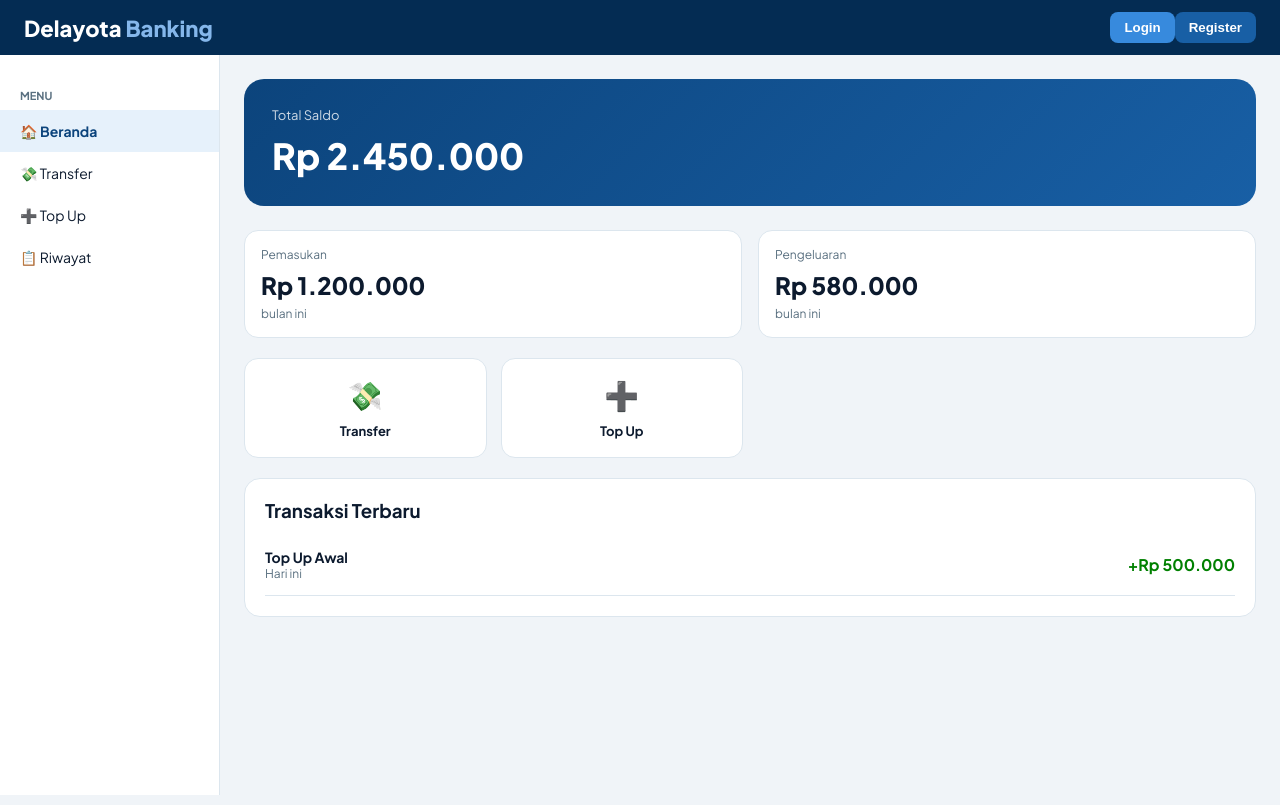
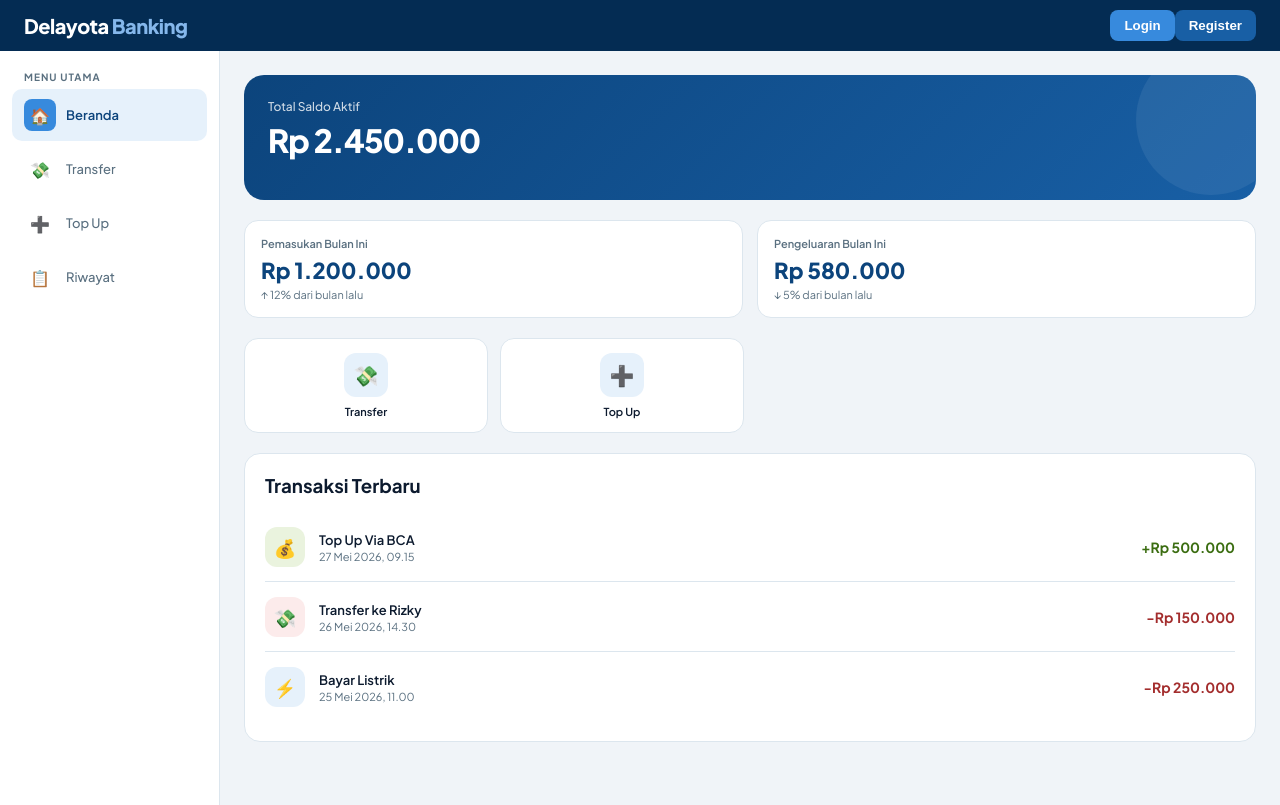
Before and after one commit to Arelhacker/Nathanael_tugashtml_23, a plain HTML site: page index.html in a window 1280 px wide. Drawn offline with Linux system fonts and the light colour scheme.

Commit message:
Update index.html

```diff
--- a/index.html
+++ b/index.html
@@ -3,67 +3,21 @@
 <head>
 <meta charset="UTF-8">
 <meta name="viewport" content="width=device-width, initial-scale=1.0">
+<title>Delayota Banking</title>
+<link href="https://fonts.googleapis.com/css2?family=Plus+Jakarta+Sans:wght@300;400;500;600;700;800&display=swap" rel="stylesheet">
+<style>
+*{margin:0;padding:0;box-sizing:border-box}
+:root{
+  --blue-50:#e6f1fb;--blue-100:#b5d4f4;--blue-200:#85b7eb;--blue-400:#378add;--blue-600:#185fa5;--blue-800:#0c447c;--blue-900:#042c53;
+  --bg:#f0f4f8;--white:#ffffff;--text:#0c1a2e;--muted:#5a7080;--border:#dce6ee;
+}
+body{font-family:'Plus Jakarta Sans',sans-serif;background:var(--bg);color:var(--text);min-height:100vh}
 
-<title>Delayota Banking</title>
-
-<link href="https://fonts.googleapis.com/css2?family=Plus+Jakarta+Sans:wght@300;400;500;600;700;800&display=swap" rel="stylesheet">
-
-<style>
-
-*{
-    margin:0;
-    padding:0;
-    box-sizing:border-box;
-}
-
-:root{
-  --blue-50:#e6f1fb;
-  --blue-100:#b5d4f4;
-  --blue-200:#85b7eb;
-  --blue-400:#378add;
-  --blue-600:#185fa5;
-  --blue-800:#0c447c;
-  --blue-900:#042c53;
-
-  --bg:#f0f4f8;
-  --white:#ffffff;
-  --text:#0c1a2e;
-  --muted:#5a7080;
-  --border:#dce6ee;
-}
-
-body{
-    font-family:'Plus Jakarta Sans',sans-serif;
-    background:var(--bg);
-    color:var(--text);
-    min-height:100vh;
-}
-
-/* ================= TOPBAR ================= */
-
-.topbar{
-    background:var(--blue-900);
-    color:#fff;
-    padding:12px 24px;
-    display:flex;
-    justify-content:space-between;
-    align-items:center;
-}
-
-.topbar-logo{
-    font-size:22px;
-    font-weight:800;
-}
-
-.topbar-logo span{
-    color:var(--blue-200);
-}
-
-.topbar-user{
-    display:flex;
-    align-items:center;
-    gap:12px;
-}
+.topbar{background:var(--blue-900);color:#fff;padding:10px 24px;display:flex;justify-content:space-between;align-items:center}
+.topbar-logo{font-size:20px;font-weight:800;letter-spacing:-0.5px;color:#fff}
+.topbar-logo span{color:var(--blue-200)}
+.topbar-user{display:flex;align-items:center;gap:12px;font-size:13px}
+.avatar{width:34px;height:34px;border-radius:50%;background:var(--blue-400);display:flex;align-items:center;justify-content:center;font-weight:700;font-size:13px;color:#fff}
 
 .top-btn{
   background:#378add;
@@ -83,237 +37,57 @@ body{
   opacity:.9;
 }
 
-.avatar{
-    width:36px;
-    height:36px;
-    border-radius:50%;
-    background:#378add;
-    display:flex;
-    align-items:center;
-    justify-content:center;
-    font-weight:700;
-    color:white;
-}
-
-/* ================= APP ================= */
-
-.app{
-    display:flex;
-    min-height:calc(100vh - 60px);
-}
-
-/* ================= SIDEBAR ================= */
-
-.sidebar{
-    width:220px;
-    background:white;
-    border-right:1px solid var(--border);
-    padding:20px 0;
-}
-
-.nav-label{
-    font-size:11px;
-    color:var(--muted);
-    font-weight:700;
-    margin:14px 20px 8px;
-}
-
-.nav-item{
-    padding:12px 20px;
-    cursor:pointer;
-    display:flex;
-    gap:10px;
-    align-items:center;
-    font-size:14px;
-    transition:.2s;
-}
-
-.nav-item:hover{
-    background:var(--blue-50);
-}
-
-.nav-item.active{
-    background:var(--blue-50);
-    color:var(--blue-800);
-    font-weight:700;
-}
-
-/* ================= CONTENT ================= */
-
-.content{
-    flex:1;
-    padding:24px;
-}
-
-.section{
-    display:none;
-}
-
-.section.active{
-    display:block;
-}
-
-/* ================= SALDO ================= */
-
-.saldo-card{
-    background:linear-gradient(135deg,var(--blue-800),var(--blue-600));
-    color:white;
-    padding:28px;
-    border-radius:20px;
-    margin-bottom:24px;
-}
-
-.saldo-label{
-    font-size:13px;
-    opacity:.8;
-}
-
-.saldo-amount{
-    font-size:36px;
-    font-weight:800;
-    margin-top:10px;
-}
-
-/* ================= CARD ================= */
-
-.card{
-    background:white;
-    border-radius:16px;
-    border:1px solid var(--border);
-    padding:20px;
-}
-
-.card-grid{
-    display:grid;
-    grid-template-columns:repeat(auto-fit,minmax(180px,1fr));
-    gap:16px;
-    margin-bottom:20px;
-}
-
-.stat-mini{
-    background:white;
-    border:1px solid var(--border);
-    border-radius:14px;
-    padding:16px;
-}
-
-.stat-mini-label{
-    font-size:12px;
-    color:var(--muted);
-}
-
-.stat-mini-val{
-    font-size:24px;
-    font-weight:800;
-    margin-top:8px;
-}
-
-.stat-mini-sub{
-    font-size:12px;
-    color:var(--muted);
-    margin-top:6px;
-}
-
-/* ================= QUICK MENU ================= */
-
-.quick-grid{
-    display:grid;
-    grid-template-columns:repeat(4,1fr);
-    gap:14px;
-    margin-bottom:20px;
-}
-
-.quick-btn{
-    background:white;
-    border:1px solid var(--border);
-    border-radius:14px;
-    padding:18px;
-    cursor:pointer;
-    text-align:center;
-    transition:.2s;
-}
-
-.quick-btn:hover{
-    background:var(--blue-50);
-}
-
-.quick-btn-icon{
-    font-size:28px;
-}
-
-.quick-btn-label{
-    margin-top:10px;
-    font-size:13px;
-    font-weight:700;
-}
-
-/* ================= TRANSAKSI ================= */
-
-.tx-list{
-    margin-top:12px;
-}
-
-.tx-item{
-    display:flex;
-    justify-content:space-between;
-    align-items:center;
-    padding:14px 0;
-    border-bottom:1px solid var(--border);
-}
-
-.tx-name{
-    font-size:14px;
-    font-weight:700;
-}
-
-.tx-date{
-    font-size:12px;
-    color:var(--muted);
-}
-
-.tx-amount{
-    font-weight:700;
-}
-
-.in{
-    color:green;
-}
-
-.out{
-    color:red;
-}
-
-/* ================= NOTIF ================= */
-
-.notif{
-    position:fixed;
-    top:20px;
-    right:20px;
-    background:var(--blue-800);
-    color:white;
-    padding:14px 20px;
-    border-radius:10px;
-    display:none;
-}
-
+.app{display:flex;min-height:calc(100vh - 46px)}
+.sidebar{width:220px;background:var(--white);border-right:1px solid var(--border);padding:20px 0;flex-shrink:0}
+.nav-section{padding:0 12px;margin-bottom:8px}
+.nav-label{font-size:10px;font-weight:700;color:var(--muted);text-transform:uppercase;letter-spacing:1px;padding:0 12px;margin-bottom:6px}
+.nav-item{display:flex;align-items:center;gap:10px;padding:10px 12px;border-radius:10px;cursor:pointer;font-size:13px;font-weight:500;color:var(--muted);transition:all .15s;margin-bottom:2px}
+.nav-item:hover{background:var(--blue-50);color:var(--blue-600)}
+.nav-item.active{background:var(--blue-50);color:var(--blue-800);font-weight:600}
+.nav-icon{width:32px;height:32px;border-radius:8px;display:flex;align-items:center;justify-content:center;font-size:16px;flex-shrink:0}
+.nav-item.active .nav-icon{background:var(--blue-400);color:#fff}
+.content{flex:1;padding:24px;overflow-y:auto}
+.section{display:none}
+.section.active{display:block}
+.card{background:var(--white);border-radius:16px;border:1px solid var(--border);padding:20px}
+.card-grid{display:grid;grid-template-columns:repeat(auto-fit,minmax(160px,1fr));gap:14px;margin-bottom:20px}
+.saldo-card{background:linear-gradient(135deg,var(--blue-800),var(--blue-600));border-radius:20px;padding:24px;color:#fff;position:relative;overflow:hidden;margin-bottom:20px}
+.saldo-card::after{content:'';position:absolute;right:-30px;top:-30px;width:150px;height:150px;border-radius:50%;background:rgba(255,255,255,0.07)}
+.saldo-label{font-size:12px;opacity:.8;margin-bottom:6px;font-weight:500}
+.saldo-amount{font-size:32px;font-weight:800;letter-spacing:-1px;margin-bottom:16px}
+.quick-grid{display:grid;grid-template-columns:repeat(4,1fr);gap:12px;margin-bottom:20px}
+.quick-btn{background:var(--white);border:1px solid var(--border);border-radius:14px;padding:14px 10px;display:flex;flex-direction:column;align-items:center;gap:8px;cursor:pointer;transition:all .15s}
+.quick-btn:hover{border-color:var(--blue-400);background:var(--blue-50);transform:translateY(-2px)}
+.quick-btn-icon{width:44px;height:44px;border-radius:12px;background:var(--blue-50);display:flex;align-items:center;justify-content:center;font-size:20px}
+.quick-btn-label{font-size:11px;font-weight:600;color:var(--text);text-align:center}
+.stat-mini{background:var(--white);border:1px solid var(--border);border-radius:14px;padding:16px}
+.stat-mini-label{font-size:11px;color:var(--muted);font-weight:600;margin-bottom:6px}
+.stat-mini-val{font-size:22px;font-weight:800;color:var(--blue-800)}
+.stat-mini-sub{font-size:11px;color:var(--muted);margin-top:4px}
+.tx-list{display:flex;flex-direction:column;gap:1px}
+.tx-item{display:flex;align-items:center;gap:14px;padding:14px 0;border-bottom:1px solid var(--border)}
+.tx-item:last-child{border-bottom:none}
+.tx-icon{width:40px;height:40px;border-radius:12px;display:flex;align-items:center;justify-content:center;font-size:18px;flex-shrink:0}
+.tx-icon.in{background:#eaf3de;color:#3b6d11}
+.tx-icon.out{background:#fcebeb;color:#a32d2d}
+.tx-icon.bill{background:var(--blue-50);color:var(--blue-600)}
+.tx-info{flex:1}
+.tx-name{font-size:13px;font-weight:600;color:var(--text)}
+.tx-date{font-size:11px;color:var(--muted);margin-top:2px}
+.tx-amount{font-size:14px;font-weight:700}
+.tx-amount.in{color:#3b6d11}
+.tx-amount.out{color:#a32d2d}
+.notif{position:fixed;top:20px;right:20px;background:var(--blue-800);color:#fff;padding:14px 20px;border-radius:12px;font-size:13px;font-weight:600;z-index:200;display:none}
 </style>
 </head>
-
 <body>
 
-<!-- ================= TOPBAR ================= -->
-
 <div class="topbar">
-
-    <div class="topbar-logo">
-        Delayota <span>Banking</span>
-    </div>
+  <div class="topbar-logo">Delayota <span>Banking</span></div>
 
   <div class="topbar-user">
 
-        <!-- sebelum login -->
     <div id="guestMenu">
-
       <button onclick="window.location.href='login/index.html'" class="top-btn">
         Login
       </button>
@@ -321,13 +95,11 @@ body{
       <button onclick="window.location.href='login/register.html'" class="top-btn register">
         Register
       </button>
-
     </div>
 
-        <!-- sesudah login -->
     <div id="userMenu" style="display:none;align-items:center;gap:12px;">
 
-            <span style="font-size:13px;color:rgba(255,255,255,.7)">
+      <span style="color:rgba(255,255,255,0.7);font-size:12px">
         Selamat datang,
       </span>
 
@@ -342,72 +114,57 @@ body{
     </div>
 
   </div>
-
 </div>
-
-<!-- ================= APP ================= -->
 
 <div class="app">
 
-    <!-- SIDEBAR -->
 <div class="sidebar">
-
-        <div class="nav-label">MENU</div>
+<div class="nav-section">
+<div class="nav-label">Menu Utama</div>
 
 <div class="nav-item active" onclick="showSection('beranda')">
-            🏠 Beranda
+<div class="nav-icon">🏠</div> Beranda
 </div>
 
 <div class="nav-item" onclick="showSection('transfer')">
-            💸 Transfer
+<div class="nav-icon">💸</div> Transfer
 </div>
 
 <div class="nav-item" onclick="showSection('topup')">
-            ➕ Top Up
+<div class="nav-icon">➕</div> Top Up
 </div>
 
 <div class="nav-item" onclick="showSection('riwayat')">
-            📋 Riwayat
+<div class="nav-icon">📋</div> Riwayat
 </div>
 
 </div>
+</div>
 
-    <!-- CONTENT -->
 <div class="content">
 
-        <!-- BERANDA -->
 <div class="section active" id="sec-beranda">
 
 <div class="saldo-card">
-
-                <div class="saldo-label">
-                    Total Saldo
-                </div>
-
-                <div class="saldo-amount" id="saldo-display">
-                    Rp 2.450.000
-                </div>
-
+<div class="saldo-label">Total Saldo Aktif</div>
+<div class="saldo-amount" id="saldo-display">Rp 2.450.000</div>
 </div>
 
 <div class="card-grid">
-
 <div class="stat-mini">
-                    <div class="stat-mini-label">Pemasukan</div>
+<div class="stat-mini-label">Pemasukan Bulan Ini</div>
 <div class="stat-mini-val">Rp 1.200.000</div>
-                    <div class="stat-mini-sub">bulan ini</div>
+<div class="stat-mini-sub">↑ 12% dari bulan lalu</div>
 </div>
 
 <div class="stat-mini">
-                    <div class="stat-mini-label">Pengeluaran</div>
+<div class="stat-mini-label">Pengeluaran Bulan Ini</div>
 <div class="stat-mini-val">Rp 580.000</div>
-                    <div class="stat-mini-sub">bulan ini</div>
+<div class="stat-mini-sub">↓ 5% dari bulan lalu</div>
 </div>
-
 </div>
 
 <div class="quick-grid">
-
 <div class="quick-btn" onclick="showSection('transfer')">
 <div class="quick-btn-icon">💸</div>
 <div class="quick-btn-label">Transfer</div>
@@ -417,185 +174,105 @@ body{
 <div class="quick-btn-icon">➕</div>
 <div class="quick-btn-label">Top Up</div>
 </div>
-
 </div>
 
 <div class="card">
-
-                <h3>Transaksi Terbaru</h3>
-
+<h3 style="margin-bottom:16px">Transaksi Terbaru</h3>
 <div class="tx-list" id="tx-home"></div>
-
 </div>
 
 </div>
 
-        <!-- TRANSFER -->
 <div class="section" id="sec-transfer">
+<div class="card">
+<h2 style="margin-bottom:16px">Transfer Dana</h2>
 
+<input type="text" id="tf-nama" placeholder="Nama penerima" style="width:100%;padding:12px;margin-bottom:12px;border-radius:8px;border:1px solid #ccc">
+
+<input type="number" id="tf-jumlah" placeholder="Jumlah transfer" style="width:100%;padding:12px;margin-bottom:12px;border-radius:8px;border:1px solid #ccc">
+
+<button class="top-btn" onclick="doTransfer()">Transfer</button>
+</div>
+</div>
+
+<div class="section" id="sec-topup">
 <div class="card">
+<h2 style="margin-bottom:16px">Top Up Saldo</h2>
 
-                <h2 style="margin-bottom:18px">
-                    Transfer Dana
-                </h2>
+<input type="number" id="tu-jumlah" placeholder="Jumlah Top Up" style="width:100%;padding:12px;margin-bottom:12px;border-radius:8px;border:1px solid #ccc">
 
-                <input type="text" id="tf-nama"
-                placeholder="Nama penerima"
-                style="width:100%;padding:12px;margin-bottom:12px">
+<button class="top-btn" onclick="doTopup()">Top Up</button>
+</div>
+</div>
 
-                <input type="number" id="tf-jumlah"
-                placeholder="Jumlah transfer"
-                style="width:100%;padding:12px;margin-bottom:12px">
-
-                <button onclick="doTransfer()" class="top-btn">
-                    Transfer
-                </button>
-
+<div class="section" id="sec-riwayat">
+<div class="card">
+<h2 style="margin-bottom:16px">Riwayat Transaksi</h2>
+<div class="tx-list" id="tx-all"></div>
+</div>
 </div>
 
 </div>
-
-        <!-- TOPUP -->
-        <div class="section" id="sec-topup">
-
-            <div class="card">
-
-                <h2 style="margin-bottom:18px">
-                    Top Up Saldo
-                </h2>
-
-                <input type="number" id="tu-jumlah"
-                placeholder="Jumlah top up"
-                style="width:100%;padding:12px;margin-bottom:12px">
-
-                <button onclick="doTopup()" class="top-btn">
-                    Top Up
-                </button>
-
 </div>
-
-        </div>
-
-        <!-- RIWAYAT -->
-        <div class="section" id="sec-riwayat">
-
-            <div class="card">
-
-                <h2 style="margin-bottom:18px">
-                    Riwayat Transaksi
-                </h2>
-
-                <div class="tx-list" id="tx-all"></div>
-
-            </div>
-
-        </div>
-
-    </div>
-
-</div>
-
-<!-- NOTIFIKASI -->
 
 <div class="notif" id="notif"></div>
 
 <script>
 
-/* ================= DATA ================= */
-
 var saldo = 2450000;
 
 var txData = [
-    {
-        type:'in',
-        name:'Top Up Awal',
-        date:'Hari ini',
-        amount:500000
-    }
+  {type:'in', icon:'💰', name:'Top Up Via BCA', date:'27 Mei 2026, 09.15', amount:500000},
+  {type:'out', icon:'💸', name:'Transfer ke Rizky', date:'26 Mei 2026, 14.30', amount:-150000},
+  {type:'bill', icon:'⚡', name:'Bayar Listrik', date:'25 Mei 2026, 11.00', amount:-250000}
 ];
 
-/* ================= FORMAT ================= */
-
 function formatRp(n){
-    return 'Rp ' + Math.abs(n).toLocaleString('id-ID');
+  return 'Rp '+Math.abs(n).toLocaleString('id-ID');
 }
 
-/* ================= RENDER ================= */
-
-function renderTx(id){
+function renderTx(id, limit){
 
   var el = document.getElementById(id);
 
-    el.innerHTML = txData.map(function(t){
+  var list = limit ? txData.slice(0,limit) : txData;
 
-        return `
-        <div class="tx-item">
+  el.innerHTML = list.map(function(t){
 
-            <div>
-                <div class="tx-name">${t.name}</div>
-                <div class="tx-date">${t.date}</div>
-            </div>
-
-            <div class="tx-amount ${t.amount > 0 ? 'in' : 'out'}">
-                ${t.amount > 0 ? '+' : '-'}${formatRp(t.amount)}
-            </div>
-
-        </div>
-        `;
+    return '<div class="tx-item"><div class="tx-icon '+t.type+'">'+t.icon+'</div><div class="tx-info"><div class="tx-name">'+t.name+'</div><div class="tx-date">'+t.date+'</div></div><div class="tx-amount '+(t.amount>0?'in':'out')+'">'+(t.amount>0?'+':'-')+formatRp(t.amount)+'</div></div>';
 
   }).join('');
-
 }
 
-/* ================= UPDATE SALDO ================= */
-
 function updateSaldo(){
-    document.getElementById('saldo-display').textContent =
-    'Rp ' + saldo.toLocaleString('id-ID');
+  document.getElementById('saldo-display').textContent = 'Rp '+saldo.toLocaleString('id-ID');
 }
 
-/* ================= SECTION ================= */
-
 function showSection(id){
-
-    document.querySelectorAll('.section')
-    .forEach(function(sec){
-        sec.classList.remove('active');
+  document.querySelectorAll('.section').forEach(function(s){
+    s.classList.remove('active');
   });
 
-    document.getElementById('sec-' + id)
-    .classList.add('active');
-
+  document.getElementById('sec-'+id).classList.add('active');
 }
 
-/* ================= NOTIF ================= */
-
-function showNotif(text){
-
-    var notif = document.getElementById('notif');
-
-    notif.innerText = text;
-
-    notif.style.display = 'block';
+function showNotif(msg){
+  var n = document.getElementById('notif');
+  n.textContent = msg;
+  n.style.display = 'block';
 
   setTimeout(function(){
-        notif.style.display = 'none';
+    n.style.display='none';
   },3000);
-
 }
-
-/* ================= TRANSFER ================= */
 
 function doTransfer(){
 
   var nama = document.getElementById('tf-nama').value;
-
-    var jumlah = parseInt(
-        document.getElementById('tf-jumlah').value
-    );
+  var jumlah = parseInt(document.getElementById('tf-jumlah').value);
 
   if(!nama || !jumlah){
-        alert('Lengkapi data!');
+    alert('Lengkapi data transfer!');
     return;
   }
 
@@ -610,25 +287,21 @@ function doTransfer(){
 
   txData.unshift({
     type:'out',
-        name:'Transfer ke ' + nama,
+    icon:'💸',
+    name:'Transfer ke '+nama,
     date:'Baru saja',
     amount:-jumlah
   });
 
-    renderTx('tx-home');
+  renderTx('tx-home',5);
   renderTx('tx-all');
 
   showNotif('Transfer berhasil!');
-
 }
-
-/* ================= TOPUP ================= */
 
 function doTopup(){
 
-    var jumlah = parseInt(
-        document.getElementById('tu-jumlah').value
-    );
+  var jumlah = parseInt(document.getElementById('tu-jumlah').value);
 
   if(!jumlah){
     alert('Masukkan jumlah!');
@@ -641,63 +314,50 @@ function doTopup(){
 
   txData.unshift({
     type:'in',
+    icon:'💰',
     name:'Top Up Saldo',
     date:'Baru saja',
     amount:jumlah
   });
 
-    renderTx('tx-home');
+  renderTx('tx-home',5);
   renderTx('tx-all');
 
   showNotif('Top Up berhasil!');
-
 }
 
-/* ================= LOGIN CHECK ================= */
-
-const loggedInUser = localStorage.getItem("loggedInUser");
+const loggedInUser = localStorage.getItem('loggedInUser');
 
 if(loggedInUser){
 
-    document.getElementById("guestMenu").style.display = "none";
+  document.getElementById('guestMenu').style.display = 'none';
 
-    document.getElementById("userMenu").style.display = "flex";
+  document.getElementById('userMenu').style.display = 'flex';
 
-    document.getElementById("usernameDisplay").textContent =
-    loggedInUser;
+  document.getElementById('usernameDisplay').textContent = loggedInUser;
 
-    document.getElementById("avatarDisplay").textContent =
-    loggedInUser.charAt(0).toUpperCase();
+  document.getElementById('avatarDisplay').textContent = loggedInUser.charAt(0).toUpperCase();
 
 }else{
 
-    document.getElementById("guestMenu").style.display = "flex";
+  document.getElementById('guestMenu').style.display = 'flex';
 
-    document.getElementById("userMenu").style.display = "none";
-
+  document.getElementById('userMenu').style.display = 'none';
 }
-
-/* ================= LOGOUT ================= */
 
 function logout(){
 
-    localStorage.removeItem("loggedInUser");
+  localStorage.removeItem('loggedInUser');
 
-    alert("Logout berhasil!");
+  alert('Logout berhasil!');
 
   location.reload();
-
 }
 
-/* ================= INIT ================= */
-
 updateSaldo();
-
-renderTx('tx-home');
-
+renderTx('tx-home',5);
 renderTx('tx-all');
 
 </script>
-
 </body>
 </html>
```
Lines whose indentation alone changed are shown as unchanged.
